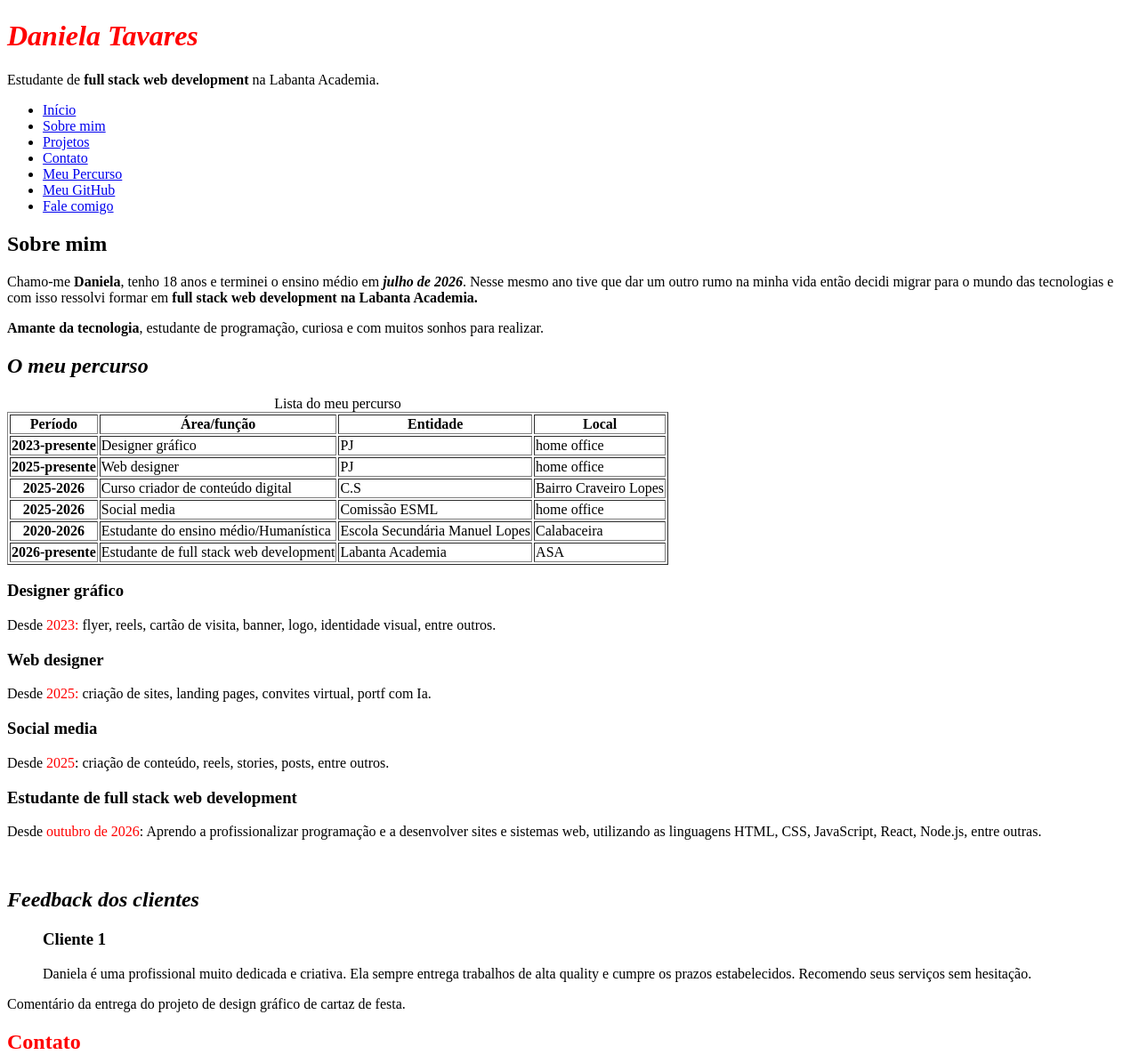
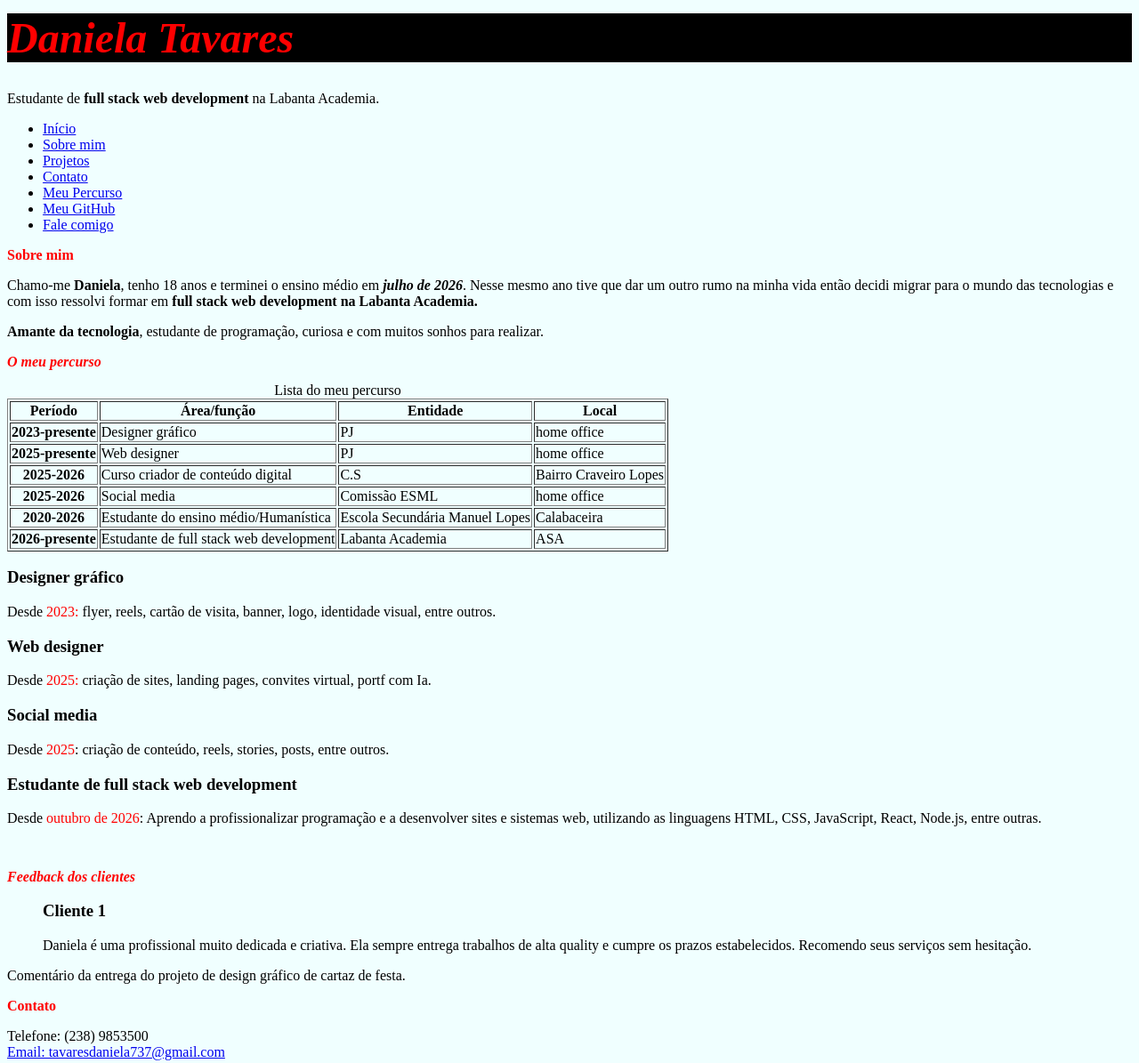
Before and after one commit to edany8811-wq/Portif-lio, a plain HTML site: page index.html in a window 1280 px wide. Shown: the part 129-1324 px from the top of the page at 89% size. Drawn offline with Linux system fonts and the light colour scheme.

Commit message:
salvar todas as alteracoes fitas no index.projetos,contactos para o repositório portifolio

```diff
--- a/contato.html
+++ b/contato.html
@@ -18,6 +18,7 @@
       initial-scale="1.0/>"
     />
     <title>Portfólio|Contatos</title>
+    <link rel="stlysheet" href="css/style.css" />
   </head>
 
   <body>
@@ -80,7 +81,7 @@
           <fieldset>
             <label>Motivos de contacto</label><br />
 
-              <label for="assunto">Assunto:</label><br/>
+            <label for="assunto">Assunto:</label><br />
             <select id="assunto" name="assunto" required>
               <option value="">-- Selecione uma opição --</option>
               <option value="Proposta de estagio">Proposta de estágio</option>
@@ -91,7 +92,6 @@
                 Dúvidas ou esclarecimento
               </option>
             </select>
-
 
             <div>
               <label for="mensagem">Mensagem</label><br />
@@ -124,7 +124,10 @@
             <br />
 
             <div>
-              <label>Autorizo a utilização dos meus dados e aceito os termos de uso da plataforma!</label><br/>
+              <label
+                >Autorizo a utilização dos meus dados e aceito os termos de uso
+                da plataforma!</label
+              ><br />
               <label for="autorizacao"></label>
               <input
                 type="checkbox"
@@ -132,11 +135,12 @@
                 id="autorizacao"
                 name="autorizacao"
               />
-            </div><br/>
-
+            </div>
+            <br />
           </fieldset>
 
-          <div><br/>
+          <div>
+            <br />
             <button type="submit">Enviar</button>
             <button type="resert">Limpar</button>
           </div>
--- /dev/null
+++ b/css/style.css
@@ -0,0 +1,5 @@
+body{font-family: san-serif;
+      background-color:azure;}
+
+      h2{color:red; font-size: 12pt; font-weight:bold}
+      h1{color:black; font-size: 12pt; font-weight:bold}
--- a/index.html
+++ b/index.html
@@ -2,13 +2,20 @@
 <html lang="pt-pt">
   <head>
     <meta charset="UTF-8" />
-    <meta name="description" content="Portifólio profissional e pessoal da Daniela Tavares. Contando sua trajetória profissinal até o presente e futuro tmb onde será uma programadora web full stack em Cabo verde sando muito de tecnologias que é oque ela adora.
-    contacots, projetos, datas, profissões."/>
-    <meta name="author" content="Daniela Tavares"/>
-    <meta name="keywords" content="Portifólio, Daniela, Tavavres, Programadora, designer, softwer, full stacl"/>
-    <meta name="viewport" content="width=device-width", initial-scale="1.0/>"
+    <meta
+      name="description"
+      content="Portifólio profissional e pessoal da Daniela Tavares. Contando sua trajetória profissinal até o presente e futuro tmb onde será uma programadora web full stack em Cabo verde sando muito de tecnologias que é oque ela adora.
+    contacots, projetos, datas, profissões."
+    />
+    <meta name="author" content="Daniela Tavares" />
+    <meta
+      name="keywords"
+      content="Portifólio, Daniela, Tavavres, Programadora, designer, softwer, full stacl"
+    />
+    <meta name="viewport" content="width=device-width" , initial-scale="1.0" />
 
     <title>Daniela Tavares | Portifólio</title>
+   <link rel="stylesheet" href="css/style.css" />
   </head>
 
   <body>
@@ -20,8 +27,13 @@
         width="100px"
         height="100px"
       />
-    <h1 style="color: red;"><strong><i>Daniela Tavares</i></strong></h1>
-    <p>Estudante de <strong>full stack web development</strong> na Labanta Academia.</p>
+      <h1 style="color: red; background-color:black; font-size: 36pt" >
+        <strong><i>Daniela Tavares</i></strong>
+      </h1>
+      <p>
+        Estudante de <strong>full stack web development</strong> na Labanta
+        Academia.
+      </p>
 
       <nav>
         <ul>
@@ -30,31 +42,47 @@
           <li><a href="projetos.html">Projetos</a></li>
           <li><a href="contato.html">Contato</a></li>
           <li><a href="#percurso">Meu Percurso</a></li>
-        <li><a href="https://github.com/edany8811-wq"
+          <li>
+            <a
+              href="https://github.com/edany8811-wq"
               target="_blank"
               rel="noopener noreferrer"
-          >Meu GitHub</a></li>
+              >Meu GitHub</a
+            >
+          </li>
 
-          <li> <a href= "mailto:edany8811@gmail.com">Fale comigo</a></li>
+          <li><a href="mailto:edany8811@gmail.com">Fale comigo</a></li>
         </ul>
       </nav>
     </header>
-
+    <main>
       <section id="sobre mim">
         <!-- Essa é a seção sobre mim -->
         <h2>Sobre mim</h2>
-    <p>Chamo-me <strong>Daniela</strong>, tenho 18 anos e terminei o ensino médio em <strong><i>julho de 2026</i></strong>.
-    Nesse mesmo ano tive que dar um outro rumo na minha vida então decidi migrar para o mundo das tecnologias e com isso ressolvi formar em <strong>full stack web development na Labanta Academia.</strong> </p>
+        <p>
+          Chamo-me <strong>Daniela</strong>, tenho 18 anos e terminei o ensino
+          médio em <strong><i>julho de 2026</i></strong
+          >. Nesse mesmo ano tive que dar um outro rumo na minha vida então
+          decidi migrar para o mundo das tecnologias e com isso ressolvi formar
+          em <strong>full stack web development na Labanta Academia.</strong>
+        </p>
 
-    <p> <strong>Amante da tecnologia</strong>, estudante de programação, curiosa e com muitos sonhos para realizar.</p>
+        <p>
+          <strong>Amante da tecnologia</strong>, estudante de programação,
+          curiosa e com muitos sonhos para realizar.
+        </p>
       </section>
 
       <section id="percurso">
         <!-- Essa é a seção do meu percurso -->
-<h2><strong><i>O meu percurso</i></strong></h2>
+        <h2>
+          <strong><i>O meu percurso</i></strong>
+        </h2>
 
         <table border="1">
-  <caption>Lista do meu percurso</caption>
+          <caption>
+            Lista do meu percurso
+          </caption>
           <thead>
             <tr>
               <th scope="col">Período</th>
@@ -105,60 +133,96 @@
               <td>Estudante de full stack web development</td>
               <td>Labanta Academia</td>
               <td>ASA</td>
-  </tboody>
+            </tr></tboody
+          >
         </table>
 
-
-
-
         <h3>Designer gráfico</h3>
-<P> Desde<span style="color: red;"> 2023:</span> flyer, reels, cartão de visita, banner, logo, identidade visual, entre outros.</P>
+        <p>
+          Desde<span style="color: red"> 2023:</span> flyer, reels, cartão de
+          visita, banner, logo, identidade visual, entre outros.
+        </p>
 
         <h3>Web designer</h3>
-<p>Desde<span style="color: red;"> 2025:</span> criação de sites, landing pages, convites virtual, portf com Ia.</p>
+        <p>
+          Desde<span style="color: red"> 2025:</span> criação de sites, landing
+          pages, convites virtual, portf com Ia.
+        </p>
 
         <h3>Social media</h3>
-<p>Desde <span style="color: red;">2025</span>: criação de conteúdo, reels, stories, posts, entre outros.</p>
+        <p>
+          Desde <span style="color: red">2025</span>: criação de conteúdo,
+          reels, stories, posts, entre outros.
+        </p>
 
         <h3>Estudante de full stack web development</h3>
-<p>Desde <span style="color: red;">outubro de 2026</span>: Aprendo a profissionalizar programação e a desenvolver sites e sistemas web, utilizando as linguagens HTML, CSS, JavaScript, React, Node.js, entre outras.</p>
-<br>
+        <p>
+          Desde <span style="color: red">outubro de 2026</span>: Aprendo a
+          profissionalizar programação e a desenvolver sites e sistemas web,
+          utilizando as linguagens HTML, CSS, JavaScript, React, Node.js, entre
+          outras.
+        </p>
+        <br />
       </section>
 
       <section id="testemunhos">
         <!-- testemunhos -->
-<h2><strong><i>Feedback dos clientes</i></strong></h2>
+        <h2>
+          <strong><i>Feedback dos clientes</i></strong>
+        </h2>
 
         <article>
           <blockquote>
             <h3>Cliente 1</h3>
-  <p>Daniela é uma profissional muito dedicada e criativa. Ela sempre entrega trabalhos de alta quality e cumpre os prazos estabelecidos. Recomendo seus serviços sem hesitação.</p>
+            <p>
+              Daniela é uma profissional muito dedicada e criativa. Ela sempre
+              entrega trabalhos de alta quality e cumpre os prazos
+              estabelecidos. Recomendo seus serviços sem hesitação.
+            </p>
           </blockquote>
         </article>
 
         <aside>
-  <p>Comentário da entrega do projeto de design gráfico de cartaz de festa.</p>
+          <p>
+            Comentário da entrega do projeto de design gráfico de cartaz de
+            festa.
+          </p>
         </aside>
       </section>
-
-
 
       <section id="contato">
         <!-- Essa é a seção sobre os meus serviços -->
         <!-- Essa é a seção de contato -->
-<h2 style="color: red;">Contato</h2>
-<p>Telefone: (238) 9853500 <br /> <a href="mailto:tavaresdaniela737@gmail.com" target="_blank" rel="noopener noreferrer">Email: tavaresdaniela737@gmail.com</a></p>
-
+        <h2 style="color: red">Contato</h2>
+        <p>
+          Telefone: (238) 9853500 <br />
+          <a
+            href="mailto:tavaresdaniela737@gmail.com"
+            target="_blank"
+            rel="noopener noreferrer"
+            >Email: tavaresdaniela737@gmail.com</a
+          >
+        </p>
       </section>
     </main>
 
     <footer>
-  <p>Redes sociais: <a href="https://www.instagram.com/danielatavares737/" target="_blank">Instagram</a> | <a href="https://www.linkedin.com/in/daniela-tavares-737/" target="_blank">LinkedIn</a></p>
+      <p>
+        Redes sociais:
+        <a href="https://www.instagram.com/danielatavares737/" target="_blank"
+          >Instagram</a
+        >
+        |
+        <a
+          href="https://www.linkedin.com/in/daniela-tavares-737/"
+          target="_blank"
+          >LinkedIn</a
+        >
+      </p>
       <!-- rodapé -->
-<hr/>
+      <hr />
       &copy; Daniela Tavares 2026.
       <li><a href="#topo">voltar ao topo</a></li>
     </footer>
-
   </body>
 </html>
```
Also changed, not shown: projetos.html (+18 -11 lines). Lines whose indentation alone changed are shown as unchanged.
